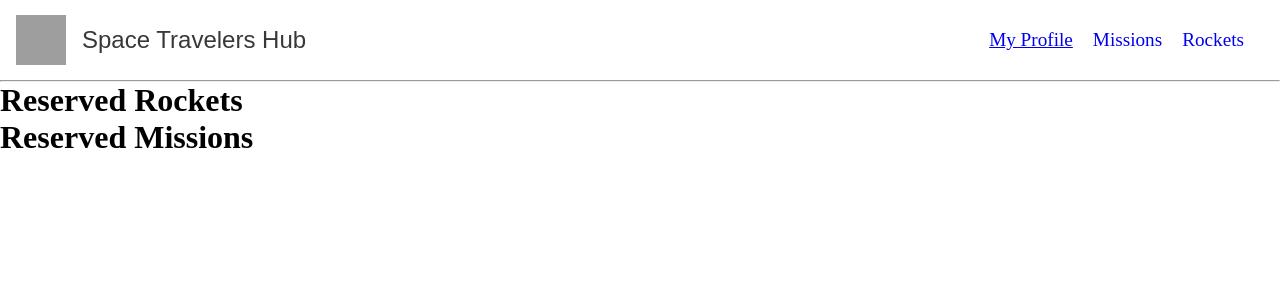
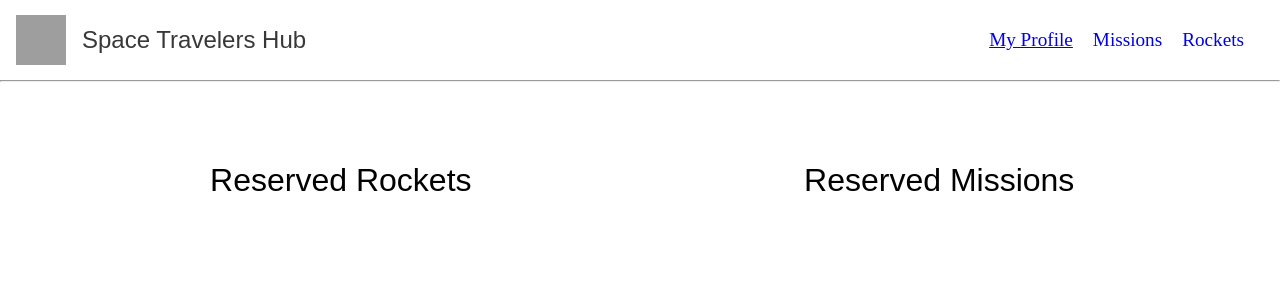
Before and after one commit to Sammy3000/React-Rocket-Mission, a React (Create React App) app: page / in a window 1280 px wide. Shown: the top 300 px of the page. Built offline with nearby package versions, Linux system fonts and the light colour scheme; grey boxes are pictures that could not be loaded.

Commit message:
Style myprofile section

```diff
--- a/src/component/MyProfile.js
+++ b/src/component/MyProfile.js
@@ -2,6 +2,7 @@ import React, { useEffect } from 'react';
 import { useDispatch, useSelector } from 'react-redux';
 import { myReservedRockets } from '../features/rockets/rocketsSlice';
 import { myReservedMissions } from '../features/missions/missionSlice';
+import styles from '../styles/MyProfile.module.css';
 
 function MyProfile() {
   const dispatch = useDispatch();
@@ -33,12 +34,12 @@ function MyProfile() {
   }
 
   return (
-    <div className="mainProfile">
-      <div>
+    <div className={styles.mainProfile}>
+      <div className={styles.container}>
         <h1>Reserved Rockets</h1>
         <ul>{renderReservedRockets}</ul>
       </div>
-      <div>
+      <div className={styles.container}>
         <h1>Reserved Missions</h1>
         <ul>{renderReservedMissions}</ul>
       </div>
--- /dev/null
+++ b/src/styles/MyProfile.module.css
@@ -0,0 +1,33 @@
+.mainProfile {
+  display: flex;
+  width: 90%;
+  margin: 2rem auto;
+  justify-content: space-between;
+  padding: 2rem;
+}
+.container {
+  width: 45%;
+  display: flex;
+  align-items: center;
+  flex-direction: column;
+  gap: 1rem;
+  padding: 1rem;
+}
+.container h1 {
+  font-family: Arial, Helvetica, sans-serif;
+  font-weight: 500;
+  font-size: 2rem;
+}
+.container ul {
+  list-style: none;
+  font-family: Arial, Helvetica, sans-serif;
+  font-size: 1.2rem;
+  font-weight: 400;
+  gap: 1rem;
+}
+li {
+  border: 1px solid black;
+  border-radius: 10px;
+  padding: 1rem 8rem;
+  margin: 0.5rem 0;
+}
```
